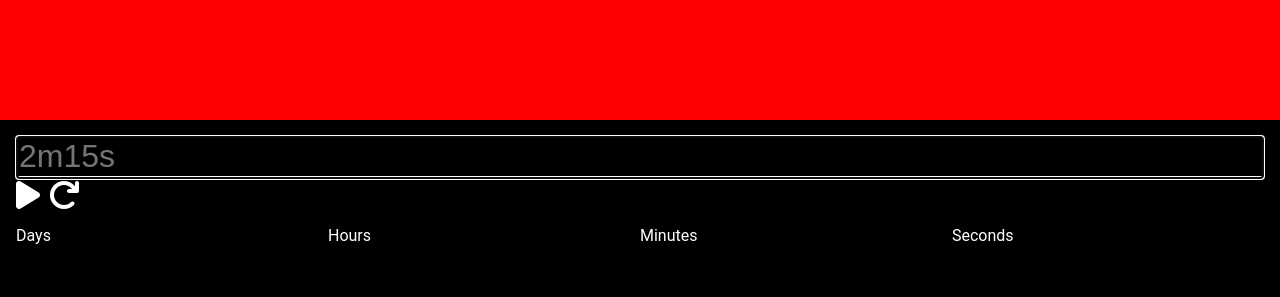
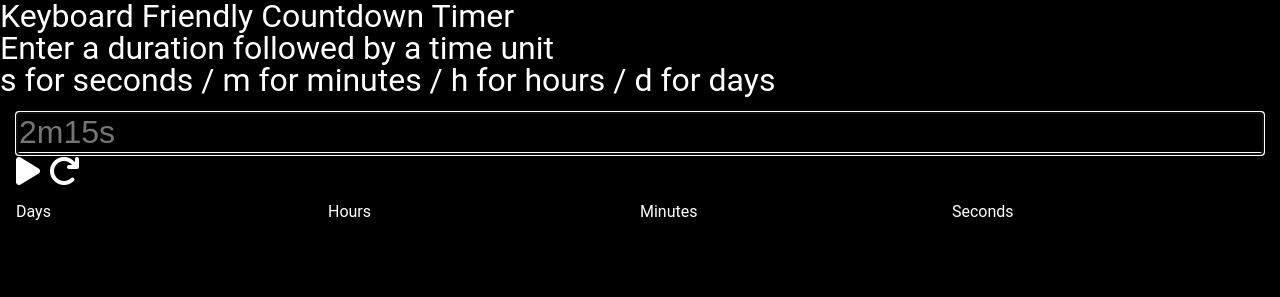
Before and after one commit to niiccolas/run-jsc, a website: page index.html in a window 1280 px wide. Drawn offline with Linux system fonts and the light colour scheme.

Commit message:
Add main header info

```diff
--- a/index.html
+++ b/index.html
@@ -21,11 +21,18 @@
 
 </head>
 <body>
-  <header></header>
-  <main>
-    <header>
-      <div class="row-red"></div>
+  <div class="wrapper">
+    <header id="header-main">
+      <div>
+        <h1>Keyboard Friendly Countdown Timer</h1>
+        <h2>Enter a duration followed by a time unit</h2>
+        <p class="header-instructions"><span class="suffix">s</span> for seconds / <span class="suffix">m</span> for minutes / <span class="suffix">h</span> for hours / <span class="suffix">d</span> for days</p>
+      </div>
     </header>
+    <main>
+      <!-- <header>
+        <div class="row-red"></div>
+      </header> -->
 
       <div id="countdown-timer">
         <div class="user-input">
```
